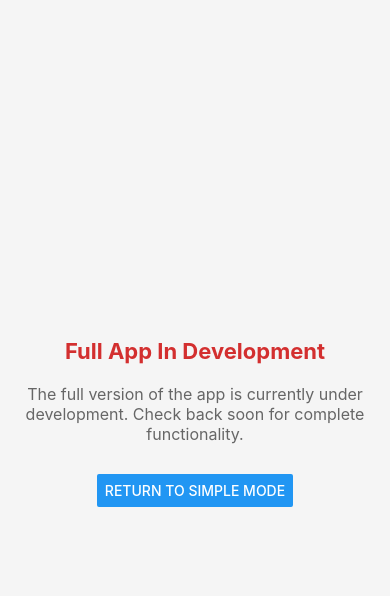
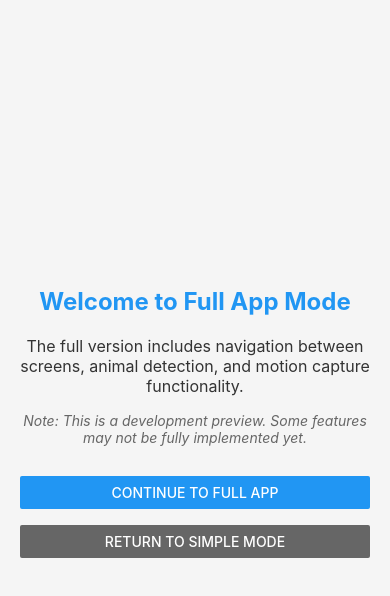
Before and after one commit to nuwud/animal-mocap-app, a React Native app: screen / in a window 390 px wide. Both pictures are taken after a click on the button "TRY FULL APP". Shown: the top 596 px of the page. Built offline with nearby package versions, Linux system fonts and the light colour scheme.

Commit message:
Update App.tsx to use AppNavigator for full mode

```diff
--- a/App.tsx
+++ b/App.tsx
@@ -1,34 +1,43 @@
 import React, { useState, useEffect } from 'react';
 import { StyleSheet, View, Text, Button, SafeAreaView } from 'react-native';
 import { Provider } from 'react-redux';
+import { SafeAreaProvider } from 'react-native-safe-area-context';
 import SimpleTestApp from './SimpleTestApp';
 import store from './src/app/state/store';
 import { setAppMode } from './src/app/state/appSlice';
-
-// Import our navigator (commented out until we implement the screens)
-// import AppNavigator from './src/app/navigation/AppNavigator';
+import AppNavigator from './src/app/navigation/AppNavigator';
 
 export default function App() {
   const [useSimpleMode, setUseSimpleMode] = useState(true);
+  const [showStartupScreen, setShowStartupScreen] = useState(true);
 
   // Update Redux state when simple mode changes
   useEffect(() => {
     store.dispatch(setAppMode(useSimpleMode ? 'simple' : 'full'));
   }, [useSimpleMode]);
 
-  // Wrap everything in Redux Provider
+  // Wrap everything in Redux Provider and SafeAreaProvider
   return (
     <Provider store={store}>
+      <SafeAreaProvider>
         <AppContent
           useSimpleMode={useSimpleMode}
           setUseSimpleMode={setUseSimpleMode}
+          showStartupScreen={showStartupScreen}
+          setShowStartupScreen={setShowStartupScreen}
         />
+      </SafeAreaProvider>
     </Provider>
   );
 }
 
 // Separate component for the app content to keep the Provider at the top level
-function AppContent({ useSimpleMode, setUseSimpleMode }) {
+function AppContent({
+  useSimpleMode,
+  setUseSimpleMode,
+  showStartupScreen,
+  setShowStartupScreen
+}) {
   // We'll use the simple test app by default for now
   // until we resolve the dependency issues
 
@@ -50,24 +59,39 @@ function AppContent({ useSimpleMode, setUseSimpleMode }) {
     );
   }
 
-  // If full mode is selected, we'll try to import the full app
-  // but for now display a message that it's not ready
-  // In a future update, we'll replace this with the actual AppNavigator
+  // Show startup screen first time user switches to full mode
+  if (showStartupScreen) {
     return (
       <SafeAreaView style={styles.container}>
-      <View style={styles.errorContainer}>
-        <Text style={styles.errorTitle}>Full App In Development</Text>
-        <Text style={styles.errorMessage}>
-          The full version of the app is currently under development.
-          Check back soon for complete functionality.
+        <View style={styles.startupContainer}>
+          <Text style={styles.startupTitle}>Welcome to Full App Mode</Text>
+          <Text style={styles.startupMessage}>
+            The full version includes navigation between screens,
+            animal detection, and motion capture functionality.
           </Text>
+          <Text style={styles.startupNote}>
+            Note: This is a development preview. Some features may not be fully
+            implemented yet.
+          </Text>
+          <View style={styles.buttonRow}>
+            <Button
+              title="Continue to Full App"
+              onPress={() => setShowStartupScreen(false)}
+            />
+            <View style={styles.buttonSpacer} />
             <Button
               title="Return to Simple Mode"
               onPress={() => setUseSimpleMode(true)}
+              color="#666"
             />
+          </View>
         </View>
       </SafeAreaView>
     );
+  }
+
+  // Show the full app with navigation
+  return <AppNavigator />;
 }
 
 const styles = StyleSheet.create({
@@ -85,22 +109,35 @@ const styles = StyleSheet.create({
     color: '#ccc',
     marginBottom: 5,
   },
-  errorContainer: {
+  startupContainer: {
     flex: 1,
     justifyContent: 'center',
     alignItems: 'center',
     padding: 20,
   },
-  errorTitle: {
-    fontSize: 22,
+  startupTitle: {
+    fontSize: 24,
     fontWeight: 'bold',
     marginBottom: 20,
-    color: '#d32f2f',
+    color: '#2196F3',
   },
-  errorMessage: {
+  startupMessage: {
     fontSize: 16,
+    textAlign: 'center',
+    marginBottom: 16,
+    color: '#333',
+  },
+  startupNote: {
+    fontSize: 14,
     textAlign: 'center',
     marginBottom: 30,
     color: '#666',
+    fontStyle: 'italic',
+  },
+  buttonRow: {
+    width: '100%',
+  },
+  buttonSpacer: {
+    height: 16,
   },
 });
```
Lines whose indentation alone changed are shown as unchanged.
